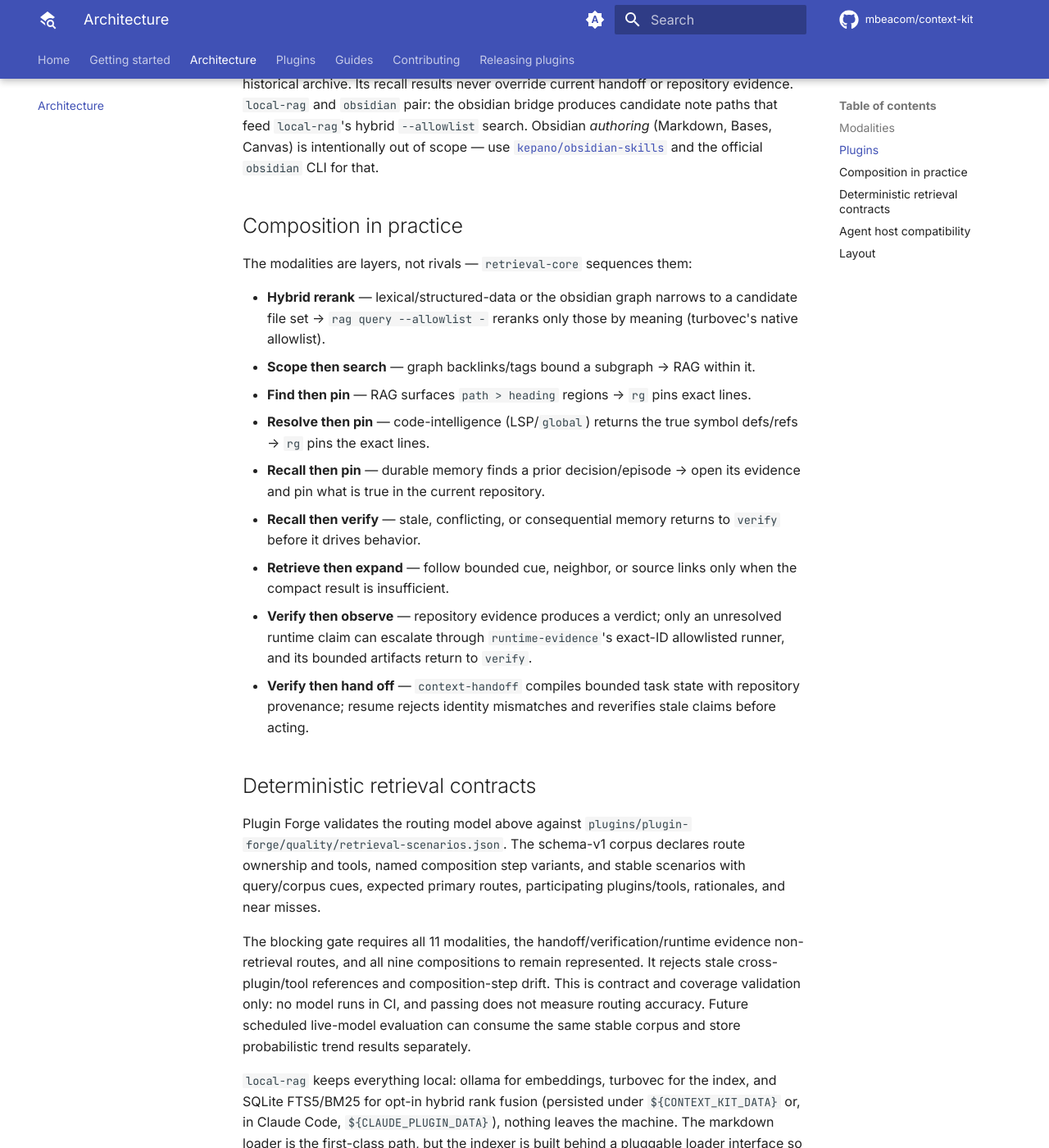
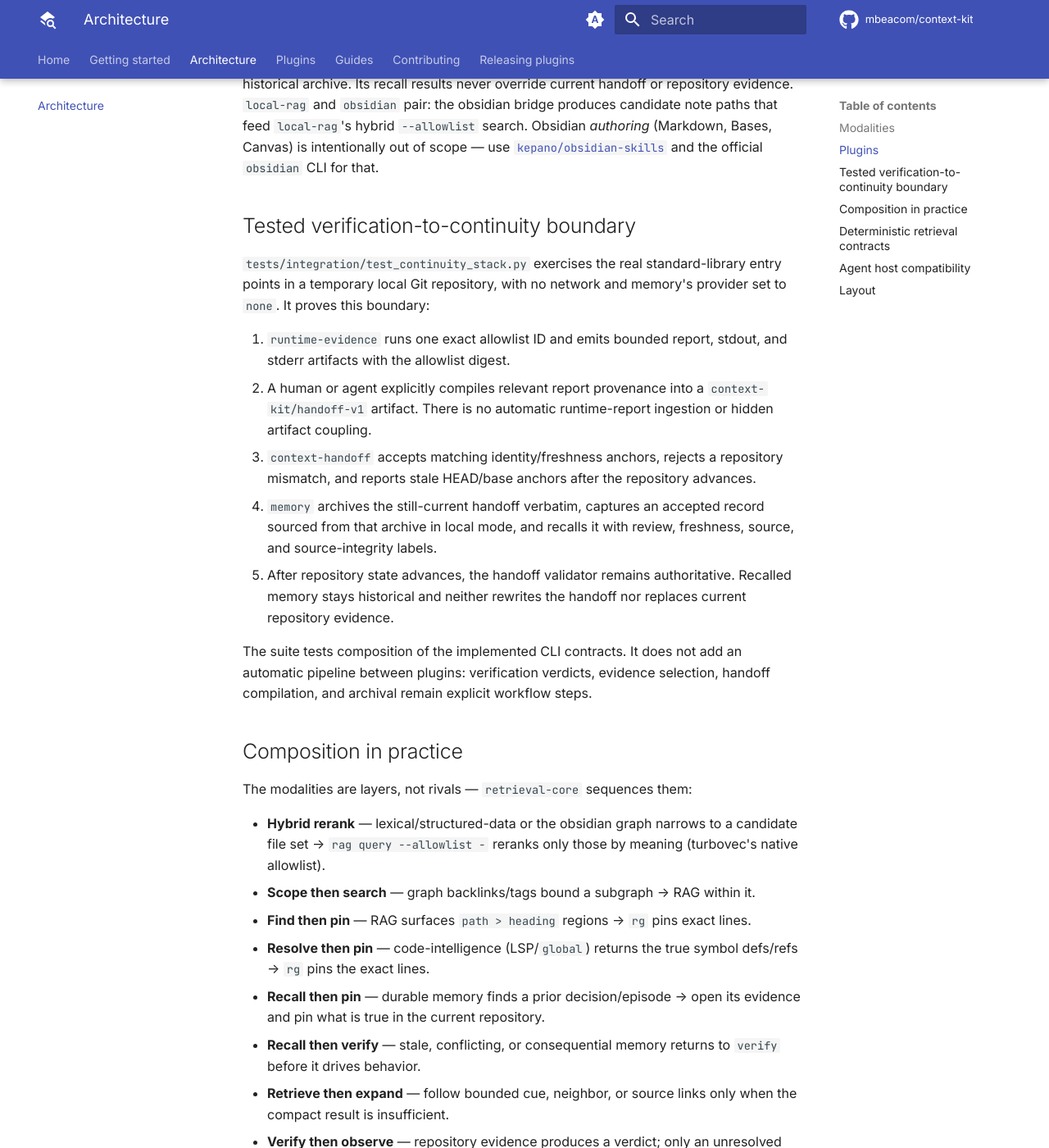
Before and after one commit to mbeacom/context-kit, an MkDocs documentation site: the page built from docs/ARCHITECTURE.md, in a window 1280 px wide and 1400 px high, scrolled down 2214 px. Shown: the whole window at 82% size. Built offline with MkDocs 1.6.1 and Material for MkDocs 9.7.7, drawn with Linux system fonts in a browser that asks for light colours; comment, search, counter and statistics services are not loaded.

Commit message:
test: cover verification continuity stack
Exercise the real runtime-evidence, context-handoff, and memory entry points across their explicit integration boundary.

Co-authored-by: Copilot App <223556219+Copilot@users.noreply.github.com>

```diff
--- a/.pre-commit-config.yaml
+++ b/.pre-commit-config.yaml
@@ -30,9 +30,9 @@ repos:
     rev: v0.6.9
     hooks:
       - id: ruff
-        files: '^plugins/(local-rag|memory|runtime-evidence|context-handoff|plugin-forge)/.*\.py$'
+        files: '^(plugins/(local-rag|memory|runtime-evidence|context-handoff|plugin-forge)|tests/integration)/.*\.py$'
       - id: ruff-format
-        files: '^plugins/(local-rag|memory|runtime-evidence|context-handoff|plugin-forge)/.*\.py$'
+        files: '^(plugins/(local-rag|memory|runtime-evidence|context-handoff|plugin-forge)|tests/integration)/.*\.py$'
 
   - repo: local
     hooks:
--- a/docs/ARCHITECTURE.md
+++ b/docs/ARCHITECTURE.md
@@ -67,6 +67,31 @@ that feed `local-rag`'s hybrid `--allowlist` search. Obsidian *authoring*
 (Markdown, Bases, Canvas) is intentionally out of scope — use
 [`kepano/obsidian-skills`](https://github.com/kepano/obsidian-skills) and the
 official `obsidian` CLI for that.
+
+## Tested verification-to-continuity boundary
+
+`tests/integration/test_continuity_stack.py` exercises the real standard-library
+entry points in a temporary local Git repository, with no network and memory's
+provider set to `none`. It proves this boundary:
+
+1. `runtime-evidence` runs one exact allowlist ID and emits bounded report,
+   stdout, and stderr artifacts with the allowlist digest.
+2. A human or agent explicitly compiles relevant report provenance into a
+   `context-kit/handoff-v1` artifact. There is no automatic runtime-report
+   ingestion or hidden artifact coupling.
+3. `context-handoff` accepts matching identity/freshness anchors, rejects a
+   repository mismatch, and reports stale HEAD/base anchors after the repository
+   advances.
+4. `memory` archives the still-current handoff verbatim, captures an accepted
+   record sourced from that archive in local mode, and recalls it with review,
+   freshness, source, and source-integrity labels.
+5. After repository state advances, the handoff validator remains authoritative.
+   Recalled memory stays historical and neither rewrites the handoff nor replaces
+   current repository evidence.
+
+The suite tests composition of the implemented CLI contracts. It does not add an
+automatic pipeline between plugins: verification verdicts, evidence selection,
+handoff compilation, and archival remain explicit workflow steps.
 
 ## Composition in practice
 
```
Also changed, not shown: AGENTS.md (+1 -0 lines), CLAUDE.md (+4 -3 lines), README.md (+1 -0 lines), docs/contributing.md (+4 -1 lines), docs/plugins/context-handoff.md (+7 -0 lines), docs/plugins/memory.md (+5 -0 lines), docs/plugins/runtime-evidence.md (+6 -0 lines), .github/copilot-instructions.md, 2 other files.
